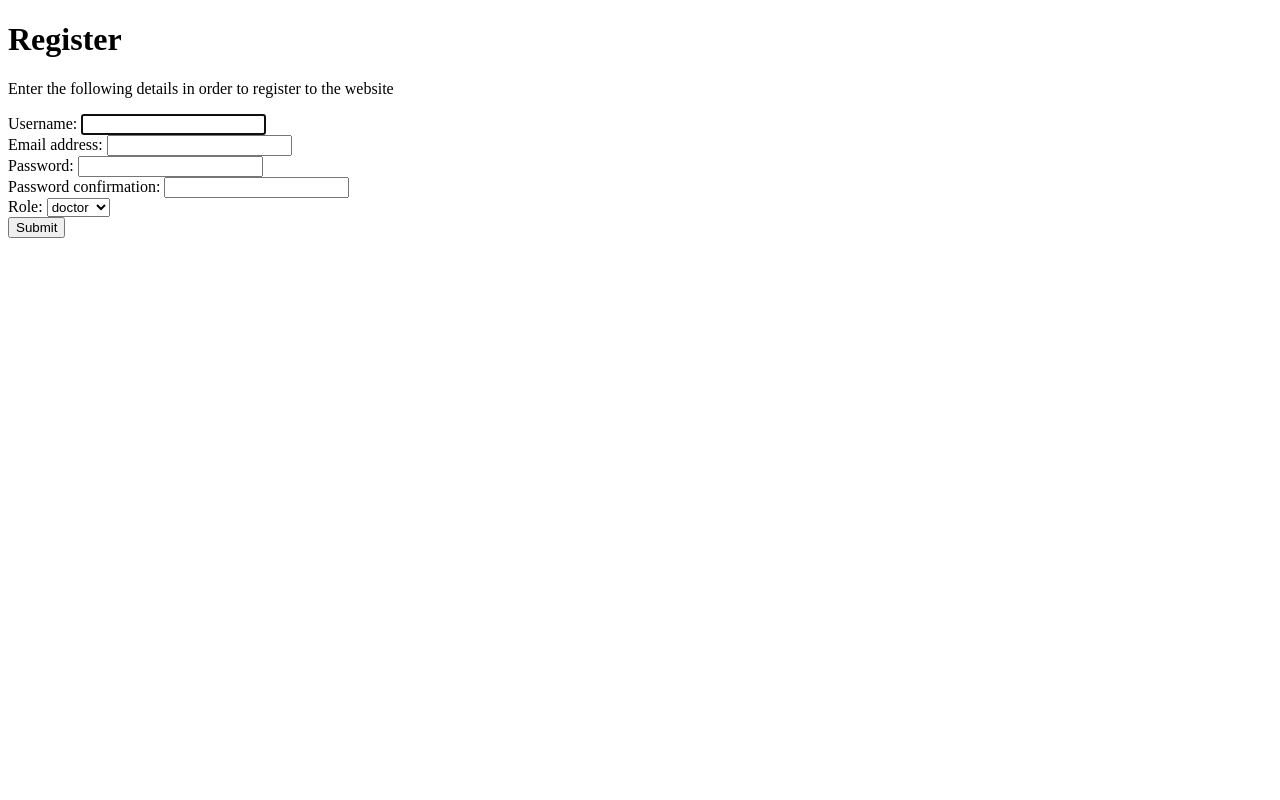
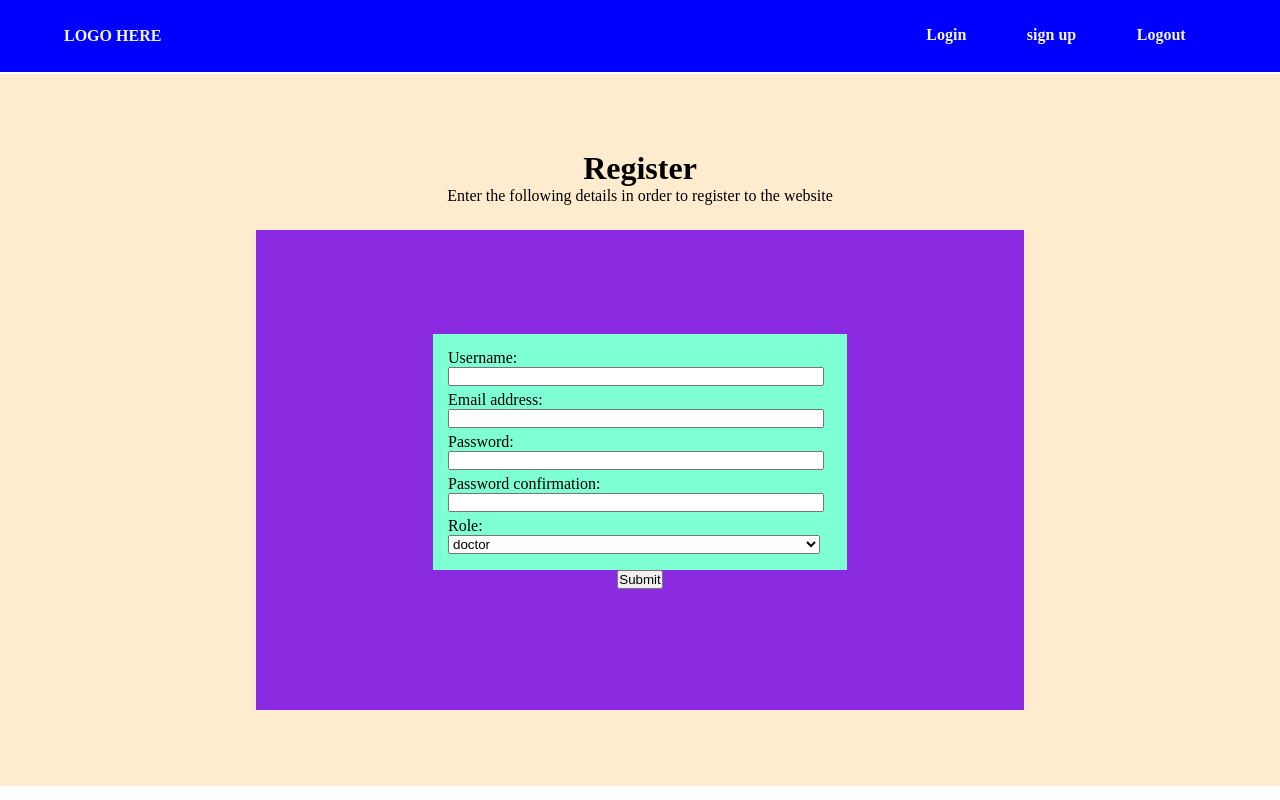
Before and after one commit to sagardas25/Hospital_Management_System, a Django app: page /signup/ in a window 1280 px wide. Run offline with Django 5.2, Linux system fonts and the light colour scheme.

Commit message:
minor changes

```diff
--- a/newCore/home/templates/login.html
+++ b/newCore/home/templates/login.html
@@ -7,7 +7,7 @@
 </head>
 <body>
 
-    <form action="login/" method="POST">
+<form   method="POST">       <!--    action="login/"  ->  had to remove this otherwise it was getting redirected to "login/login/" -->
         {% csrf_token %}
         <label for="username">Username:</label>
         <input type="text" id="username" name="username" required>
--- a/newCore/home/templates/navbar.html
+++ b/newCore/home/templates/navbar.html
@@ -113,6 +113,7 @@
 
             <a href="{% url 'button1' %}">Login</a>
             <a href="{% url 'signup' %}">sign up</a>
+            <a href="{% url 'button2' %}">Logout</a>
 
         </div>
 
--- a/newCore/home/templates/signup.html
+++ b/newCore/home/templates/signup.html
@@ -5,39 +5,141 @@
     <meta charset="UTF-8">
     <meta name="viewport" content="width=device-width, initial-scale=1.0">
     <title>signup</title>
+
+    <style>
+
+        .main{
+            background-color: blanchedalmond;
+            display: flex;
+            flex-direction: column;
+            justify-content: center;
+            align-items: center;
+            height: 89vh;
+            margin-top: 2px;
+
+        }
+
+        .container{
+
+            background-color: brown;
+            display: flex;
+            flex-direction: column;
+            justify-content: center;
+            align-items: center;
+            height: auto;
+            margin-top: 2%;
+
+
+        }
+
+        form{
+            background-color: blueviolet;
+            display: flex;
+            flex-direction: column;
+            justify-content: center;
+            align-items: center;
+            height: 60vh;
+            width: 60vw;
+
+        }
+
+        .input_container{
+
+            background-color: aquamarine;
+            display: flex;
+            flex-direction: column;
+            justify-content: center;
+            align-items: center;
+            height: auto;
+            width: auto;
+            gap: 5px;
+            padding: 2%;
+
+        }
+
+        .forms{
+
+            /* background-color: brown; */
+            width: 30vw;
+
+        }
+
+
+        #id_username{
+            outline: none;
+            width: 97%;
+        }
+
+        #id_email{
+            outline: none;
+            width: 97%;
+
+        }
+
+        #id_password1{
+            outline: none;
+            width: 97%;
+        }
+
+        #id_password2{
+
+            outline: none;
+            width: 97%;
+
+        }
+
+        #id_role{
+
+            outline: none;
+            width: 97%;
+
+        }
+
+
+
+
+    </style>
+
+
 </head>
 
 <body>
+{% include 'navbar.html' %}
 
+<div class="main">
     <h1>Register</h1>
     <p>Enter the following details in order to register to the website</p>
+
+
     <div class="container">
         <div class="form">
             <form action="{% url 'signup' %}" method="POST">
                 {% csrf_token %}
                 {{ form.non_field_errors }}
+
+            <div class="input_container">
                 <div class="forms">
-                    {{ form.username.label_tag }}
+                    {{ form.username.label_tag }} <br>
                     {{ form.username }}
                     {{ form.username.errors }}
                 </div>
                 <div class="forms">
-                    {{ form.email.label_tag }}
+                    {{ form.email.label_tag }}<br>
                     {{ form.email }}
                     {{ form.email.errors }}
                 </div>
                 <div class="forms">
-                    {{ form.password1.label_tag }}
+                    {{ form.password1.label_tag }} <br>
                     {{ form.password1 }}
                     {{ form.password1.errors }}
                 </div>
                 <div class="forms">
-                    {{ form.password2.label_tag }}
+                    {{ form.password2.label_tag }} <br>
                     {{ form.password2 }}
                     {{ form.password2.errors }}
                 </div>
                 <div class="forms">
-                    {{ form.role.label_tag }}
+                    {{ form.role.label_tag }}<br>
                     <select name="role" id="id_role">
                         {% for value, label in form.role.field.choices %}
                             <option value="{{ value }}">{{ label }}</option>
@@ -45,9 +147,13 @@
                     </select>
                     {{ form.role.errors }}
                 </div>
+            </div>
                 <button type="submit" class="btn btn-primary">Submit</button>
                 <br>
             </form>
+        </div>
+    </div>
+</div>
 
 </body>
 </html>
--- a/newCore/home/urls.py
+++ b/newCore/home/urls.py
@@ -8,4 +8,6 @@ urlpatterns = [
     path('login/', views.login_user, name='button1'),
     path('logout/', views.logout_user, name='button2'),
     path('signup/', views.signup, name='signup'),
+    # path('doctor_dashboard/',views.doctor_dash,name='doctor_dash'),
+    # path('patient_dashboard/',views.patient_dash , name='patient_dash'),
 ]
```
Also changed, not shown: newCore/home/templates/doctor-dashboard.html (added, +15 -0 lines), newCore/home/views.py (+14 -1 lines), newCore/db.sqlite3.
